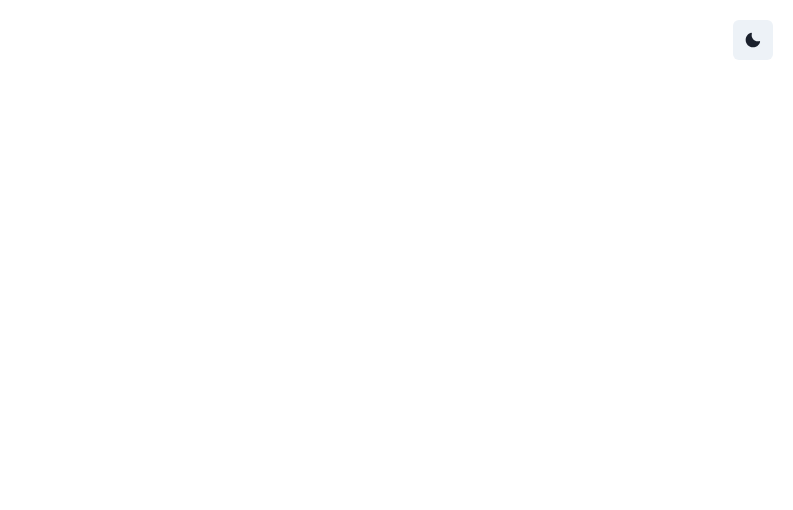
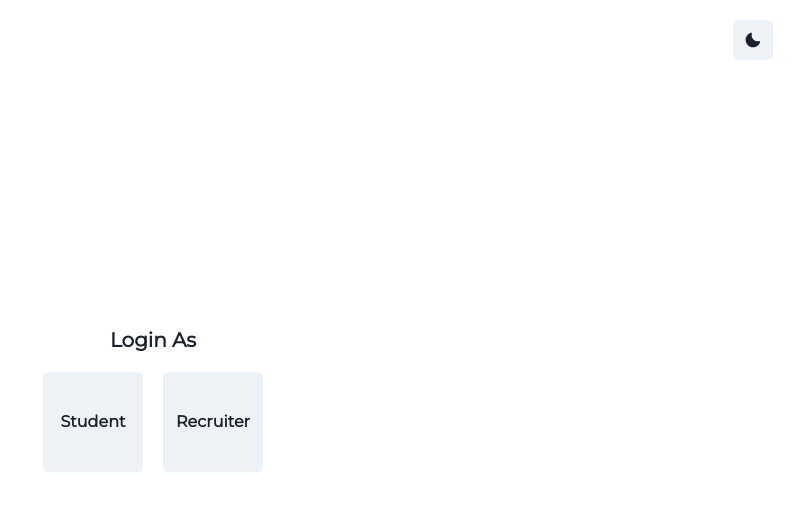
Before and after one commit to chandralegend/career-fair-platform, a Next.js app: page / in a window 1280 px wide. Shown: the top 510 px of the page, without its empty margins (487-1280 px from the left). Built offline with nearby package versions, Linux system fonts and the light colour scheme.

Commit message:
add the index (login as)
checked the nextjs routing

```diff
--- a/package.json
+++ b/package.json
@@ -16,6 +16,7 @@
     "framer-motion": "^4",
     "next": "10.2.3",
     "react": "17.0.2",
-    "react-dom": "17.0.2"
+    "react-dom": "17.0.2",
+    "react-router-dom": "^5.2.0"
   }
 }
--- a/pages/index.js
+++ b/pages/index.js
@@ -1,7 +1,17 @@
-import { Flex, Box, IconButton, useColorMode } from "@chakra-ui/react";
+import Link from "next/link";
+import { useRouter } from "next/router";
+import {
+	Flex,
+	Box,
+	IconButton,
+	useColorMode,
+	Heading,
+	Button,
+} from "@chakra-ui/react";
 import { MoonIcon, SunIcon } from "@chakra-ui/icons";
 
 const index = () => {
+	const router = useRouter();
 	const { colorMode, toggleColorMode } = useColorMode();
 	return (
 		<Flex
@@ -15,7 +25,23 @@ const index = () => {
 					icon={colorMode === "light" ? <MoonIcon /> : <SunIcon />}
 				/>
 			</Box>
-			<Flex></Flex>
+			<Flex alignItems='center' justifyContent='center' direction='column'>
+				<Heading size='md' mb={5}>
+					Login As
+				</Heading>
+				<Flex alignContent='center'>
+					<Button
+						height={100}
+						width={100}
+						mr={5}
+						onClick={() => router.push("/student/dashboard")}>
+						Student
+					</Button>
+					<Button height={100} width={100}>
+						<Link href='/student/dashboard'>Recruiter</Link>
+					</Button>
+				</Flex>
+			</Flex>
 		</Flex>
 	);
 };
```
Also changed, not shown: 1 other file (tests, documents, lock files or other folders).
